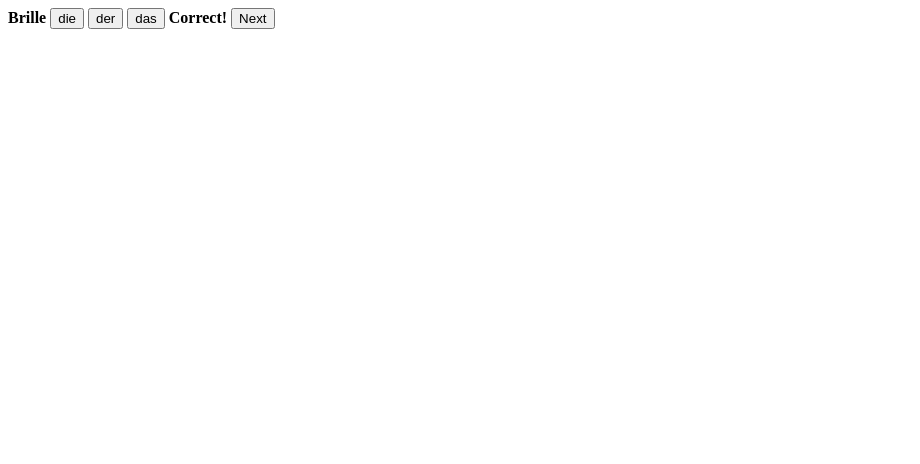
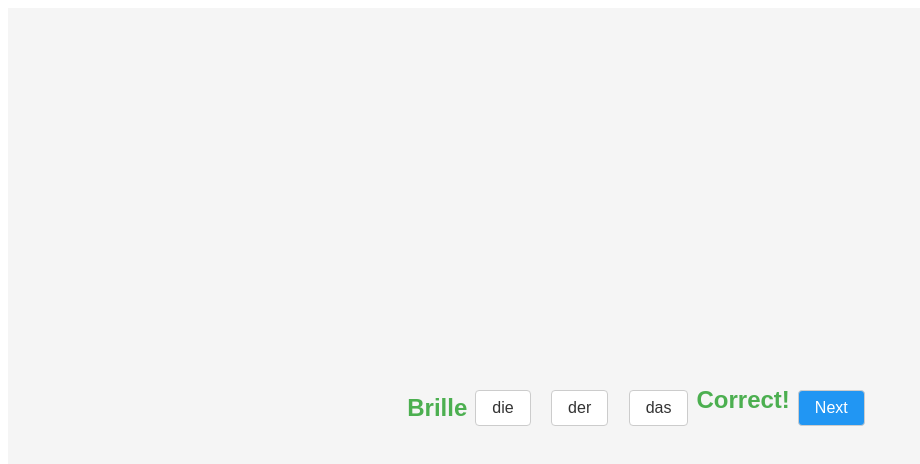
Before and after one commit to lromero8/rtkl, a SvelteKit app: page / in a window 1280 px wide. Both pictures are taken after a click on the button "die". Shown: the top 464 px of the page, without its empty margins (0-920 px from the left). Built offline with nearby package versions, Linux system fonts and the light colour scheme.

Commit message:
feat(client): Add basic styling.

```diff
--- a/src/routes/+page.svelte
+++ b/src/routes/+page.svelte
@@ -41,17 +41,91 @@
     }
 </script>
 
-<strong>{noun.word}</strong>
+<main>
+    <div class="noun">
+        <strong class:correct={hasAnswered && isMatch} class:incorrect={hasAnswered && !isMatch}>
+          {noun.word}
+        </strong>
+    </div>
 
-<button on:click={ () => matchArticle('die')}>die</button>
-<button on:click={ () => matchArticle('der')}>der</button>
-<button on:click={ () => matchArticle('das')}>das</button>
+    <div>
+        <button on:click={() => matchArticle('die')}>die</button>
+        <button on:click={() => matchArticle('der')}>der</button>
+        <button on:click={() => matchArticle('das')}>das</button>
+    </div>
 
-{#if hasAnswered}
-    <strong>{isMatch ? 'Correct!' : 'Incorrect!'}</strong>
 
-    {#if isMatch}
-        <button on:click={selectNewNoun}>Next</button>
+    {#if hasAnswered}
+      <strong class:correct={isMatch} class:incorrect={!isMatch}>
+        {isMatch ? 'Correct!' : 'Incorrect!'}
+      </strong>
+
+      {#if isMatch}
+        <button class="next" on:click={selectNewNoun}>Next</button>
+      {/if}
     {/if}
+</main>
 
-{/if}
+
+<style lang="scss">
+
+    main {
+        display: flex;
+        align-items: center;
+        justify-content: center;
+        height: 100vh;
+        margin: 0;
+        font-family: 'Arial', sans-serif;
+        background-color: #f5f5f5;
+        text-align: center;
+    }
+
+    div {
+        display: block;
+        // margin-bottom: ;
+    }
+
+    strong {
+      font-size: 1.5rem;
+      margin-bottom: 1rem;
+      color: #333;
+    }
+
+    button {
+      font-size: 1rem;
+      padding: 0.5rem 1rem;
+      margin: 0.5rem;
+      cursor: pointer;
+      border: 1px solid #ccc;
+      background-color: #fff;
+      color: #333;
+      border-radius: 4px;
+      transition: background-color 0.3s, color 0.3s;
+    }
+
+    button:hover {
+      background-color: #333;
+      color: #fff;
+    }
+
+    button:active {
+      transform: translateY(1px);
+    }
+
+    strong.correct {
+      color: #4caf50;
+    }
+
+    strong.incorrect {
+      color: #f44336;
+    }
+
+    button.next {
+      background-color: #2196f3;
+      color: #fff;
+    }
+
+    button.next:hover {
+      background-color: #0d47a1;
+    }
+</style>
```
